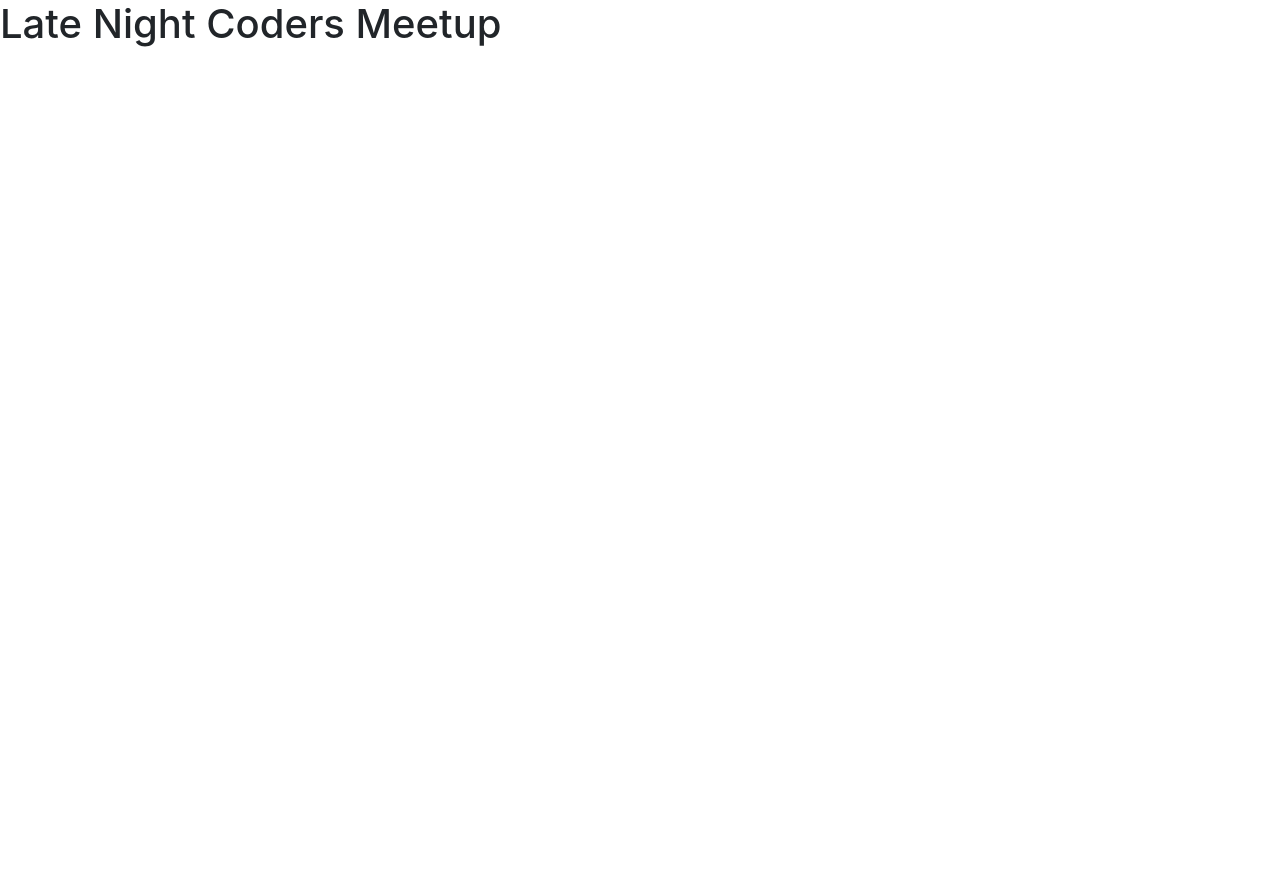
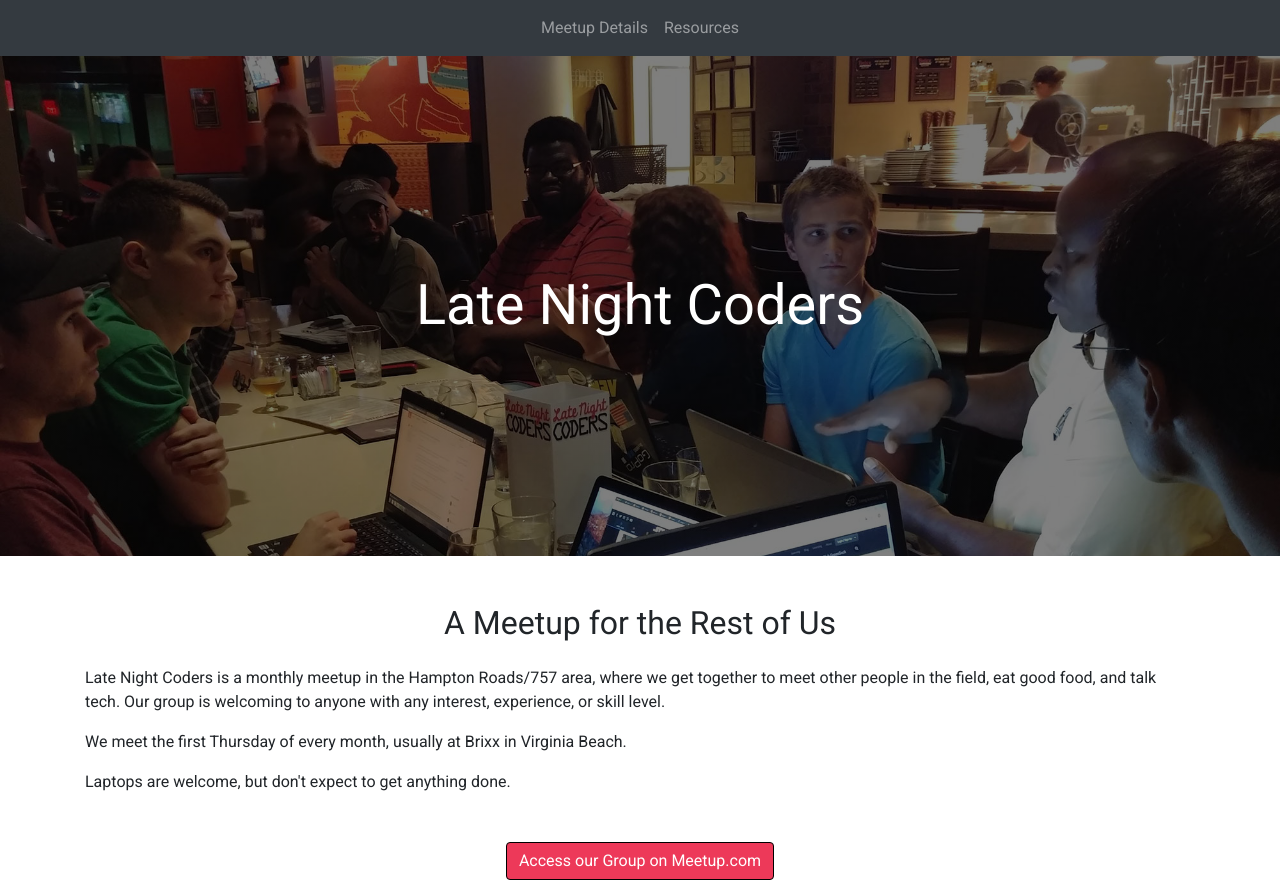
Before and after one commit to raelshark/latenightcoders, a website: page index.html in a window 1280 px wide. Before the commit the page ends 800 px from the top, so only its background shows below. Drawn offline with nearby package versions, Linux system fonts and the light colour scheme.

Commit message:
Created layout

```diff
--- /dev/null
+++ b/assets/css/style.css
@@ -0,0 +1,31 @@
+
+/* @media (min-width: 768px) and (max-width: 1000px) {
+    .collapse {
+        display: none !important;
+    }
+ } */
+
+ body {
+     font-family: 'Roboto', sans-serif;
+ }
+
+.hero {
+    background: linear-gradient(
+            rgba(0, 0, 0, 0.5),
+            rgba(0, 0, 0, 0.5)
+        ),
+        url("../img/hero.jpg");
+    width:100%;
+    height:500px;
+    background-repeat: no-repeat;
+    background-size:cover;
+    /* background-position: 0 -50px; */
+    color: white;
+}
+
+.btn-primary,
+.btn-primary:hover,
+.btn-primary:active {
+    background-color: #ed3959;
+    border-color: black;
+}
--- a/index.html
+++ b/index.html
@@ -5,11 +5,42 @@
     <meta name="viewport" content="width=device-width, initial-scale=1, shrink-to-fit=no">
 
     <link rel="stylesheet" href="https://stackpath.bootstrapcdn.com/bootstrap/4.1.3/css/bootstrap.min.css" integrity="sha384-MCw98/SFnGE8fJT3GXwEOngsV7Zt27NXFoaoApmYm81iuXoPkFOJwJ8ERdknLPMO" crossorigin="anonymous">
+    <link rel="stylesheet" href="assets/css/style.css" />
+    <link href="https://fonts.googleapis.com/css?family=Roboto" rel="stylesheet">
 
     <title>Late Night Coders</title>
   </head>
   <body>
-    <h1>Late Night Coders Meetup</h1>
+
+      <nav class="navbar navbar-expand navbar-dark bg-dark d-flex justify-content-center">
+        <div class="collapse d-flex" id="navbarNav">
+          <ul class="navbar-nav">
+            <li class="nav-item">
+              <a class="nav-link" href="#details">Meetup Details</a>
+            </li>
+            <li class="nav-item">
+              <a class="nav-link" href="#">Resources</a>
+            </li>
+          </ul>
+        </div>
+      </nav>
+
+      <div class="jumbotron jumbotron-fluid hero d-flex">
+        <div class="container d-flex my-auto justify-content-center h-100">
+          <h1 class="display-4 my-auto">Late Night Coders</h1>
+        </div>
+      </div>
+      <a name="details"></a>
+      <div class="container">
+        <h2 class="text-center mt-5">A Meetup for the Rest of Us</h2>
+        <p class="mt-4">Late Night Coders is a monthly meetup in the Hampton Roads/757 area, where we get together to meet other people in the field, eat good food, and talk tech. Our group is welcoming to anyone with any interest, experience, or skill level.</p>
+        <p>We meet the first Thursday of every month, usually at Brixx in Virginia Beach.</p>
+        <p>Laptops are welcome, but don't expect to get anything done.</p>
+      </div>
+
+      <div class="container d-flex justify-content-center mt-5">
+          <a role="button" class="btn btn-primary d-flex" href="https://www.meetup.com/757dev/events/">Access our Group on Meetup.com</a>
+      </div>
 
     <script src="https://code.jquery.com/jquery-3.3.1.slim.min.js" integrity="sha384-q8i/X+965DzO0rT7abK41JStQIAqVgRVzpbzo5smXKp4YfRvH+8abtTE1Pi6jizo" crossorigin="anonymous"></script>
     <script src="https://cdnjs.cloudflare.com/ajax/libs/popper.js/1.14.3/umd/popper.min.js" integrity="sha384-ZMP7rVo3mIykV+2+9J3UJ46jBk0WLaUAdn689aCwoqbBJiSnjAK/l8WvCWPIPm49" crossorigin="anonymous"></script>
```
Also changed, not shown: assets/img/hero.jpg (added).
